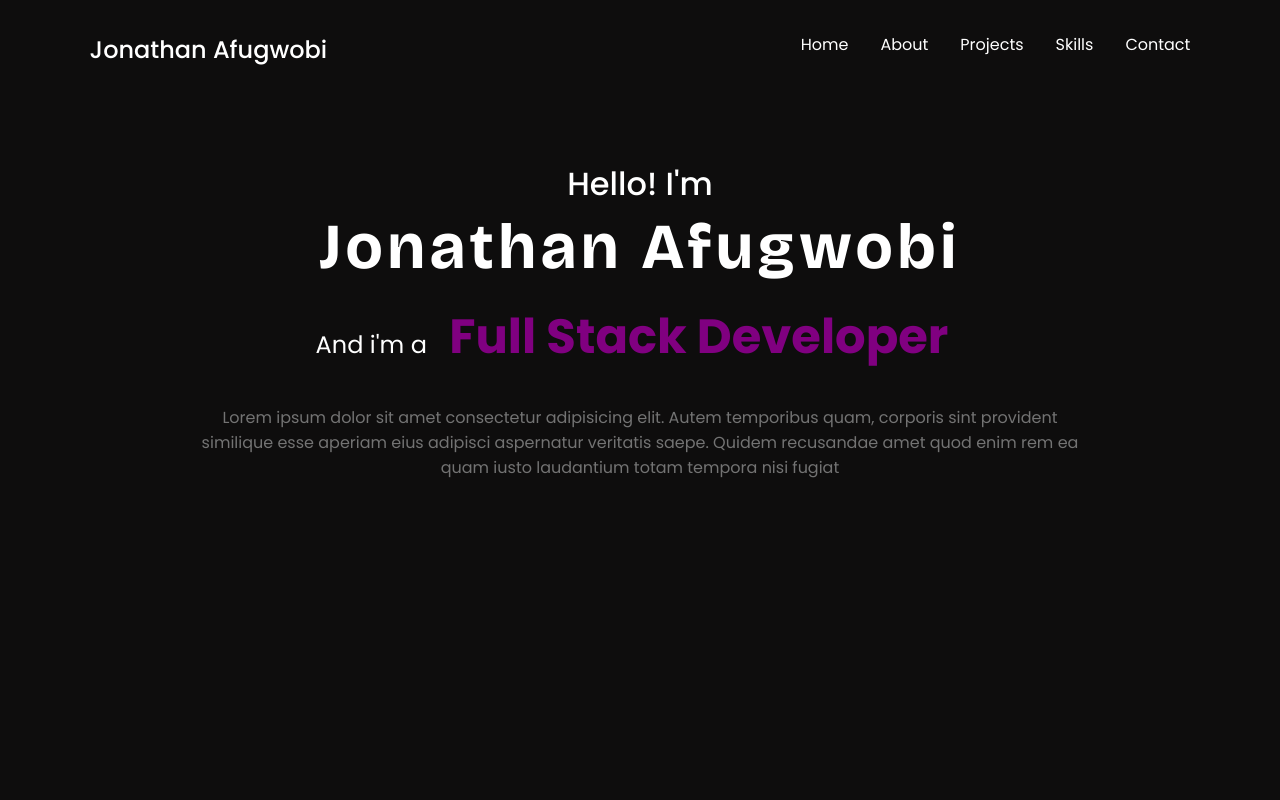
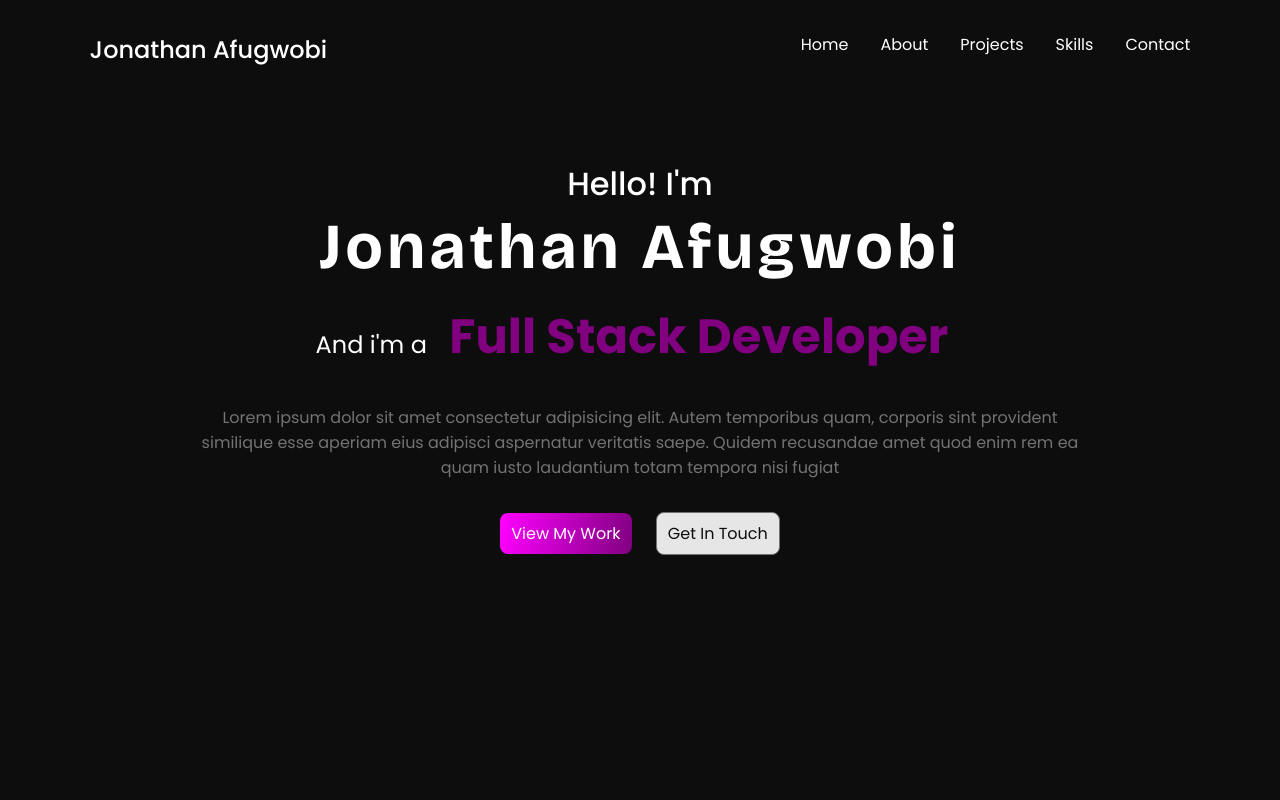
Before and after one commit to Dopetwist/Portfolio-site, a React (Vite) app: page / in a window 1280 px wide. Shown: the top 800 px of the page. Built offline with nearby package versions, Linux system fonts and the light colour scheme; some icons are missing.

Commit message:
feat: add and style home buttons

```diff
--- a/src/components/Home.jsx
+++ b/src/components/Home.jsx
@@ -15,7 +15,14 @@ function Home() {
                         enim rem ea quam iusto laudantium totam tempora nisi fugiat
                     </p>
 
-
+                    <div className="home-buttons">
+                        <a href="#project">
+                            <button id="my-work"> View My Work </button>
+                        </a>
+                        <a href="#contact">
+                            <button id="touch"> Get In Touch </button>
+                        </a>
+                    </div>
                 </div>
             </main>
         </section>
--- a/src/index.css
+++ b/src/index.css
@@ -130,6 +130,41 @@ header {
     text-align: center;
 }
 
+.home-buttons button#my-work {
+    font-size: 1rem;
+    padding: 0.5rem 0.7rem;
+    color: var(--white);
+    background: linear-gradient(100deg, var(--second-main), var(--main-color));
+    border: none;
+    border-radius: 0.5rem;
+    margin-top: 2rem;
+    margin-right: 1.5rem;
+    transition: .2s ease;
+}
+
+.home-buttons button#my-work:hover {
+    cursor: pointer;
+    background: linear-gradient(100deg, var(--main-color), var(--second-main));
+    box-shadow: 0 0 0.5rem var(--second-main);
+}
+
+.home-buttons button#touch {
+    font-size: 1rem;
+    padding: 0.5rem 0.7rem;
+    color: var(--background-one);
+    background: #e6e6e6;
+    border: 0.1rem solid var(--sub-text);
+    border-radius: 0.5rem;
+    margin-top: 2rem;
+    transition: .3s ease;
+}
+
+.home-buttons button#touch:hover {
+    cursor: pointer;
+    background: #aaa1a1;
+    box-shadow: 0 0 0.7rem var(--second-main);
+}
+
 section#about {
     background: linear-gradient(300deg, var(--background-one), var(--background-one), var(--main-color));
 }
@@ -157,7 +192,7 @@ section#about {
     padding: 0.5rem 0.7rem;
     color: #000;
     background-color: #e6e6e6;
-    border: 0.15rem solid var(--background-one);
+    border: none;
     box-shadow: 0 0 1rem var(--extra-color);
     border-radius: 0.5rem;
     display: flex;
```
